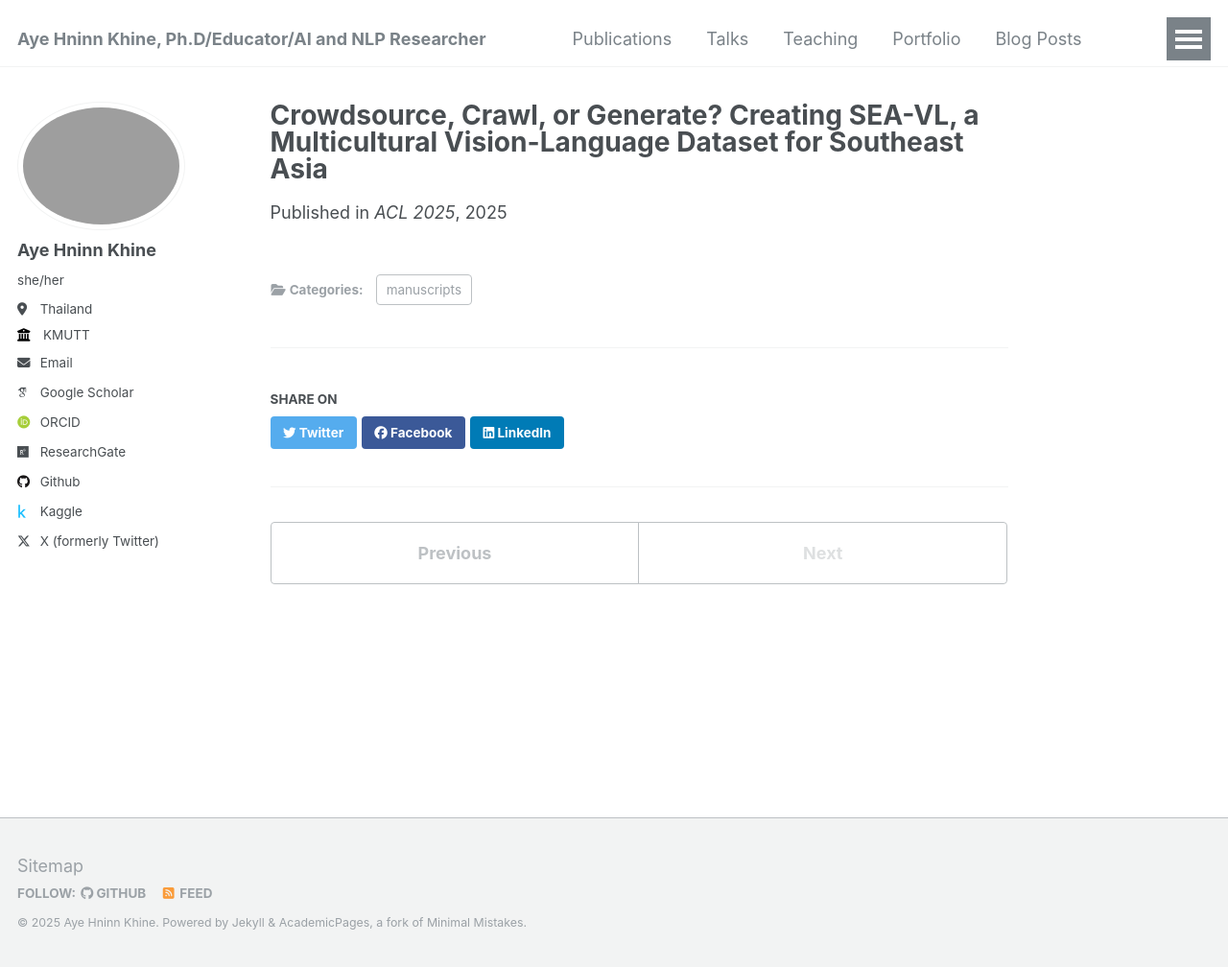
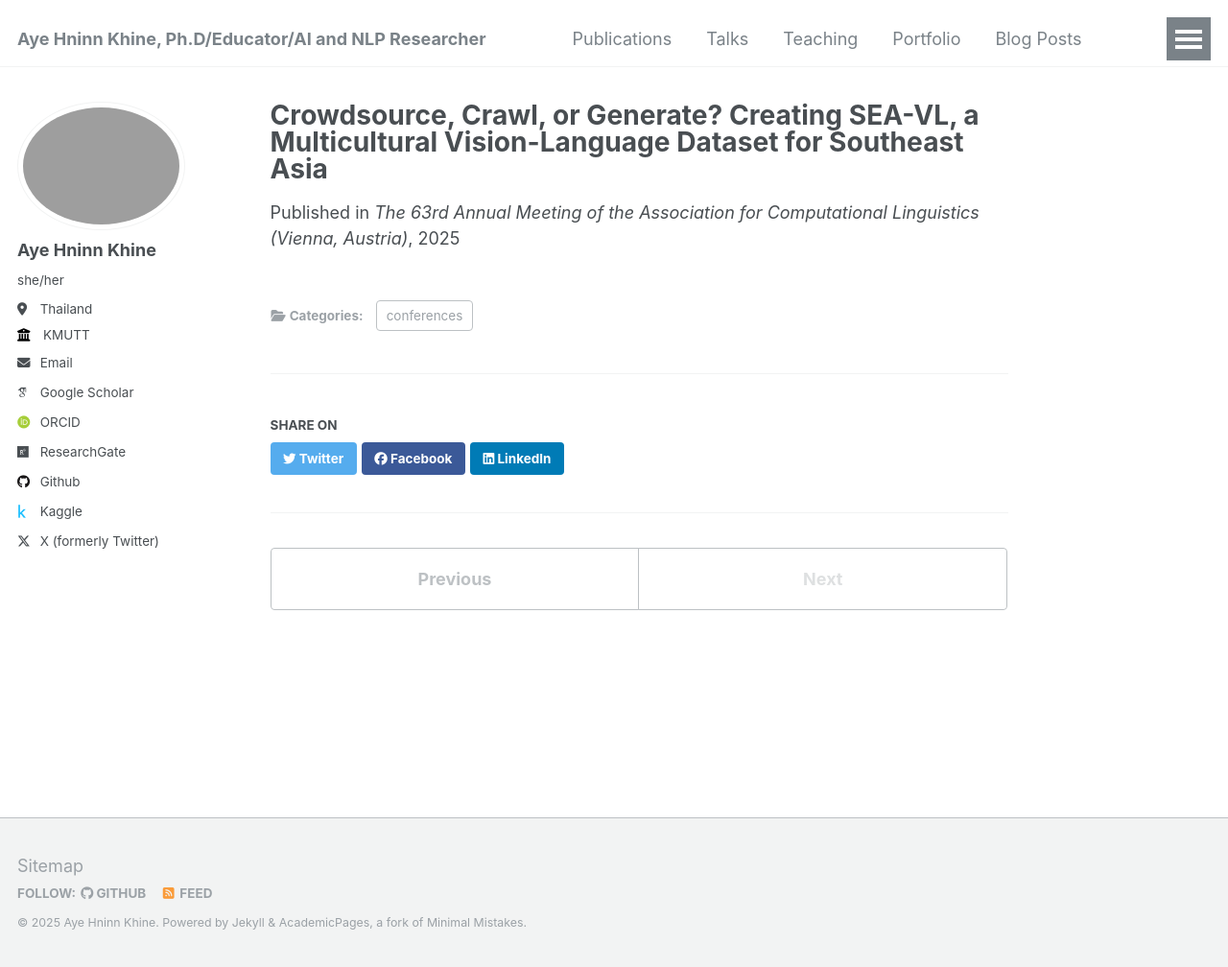
Before and after one commit to ayehninnkhine/ayehninnkhine.github.io, a Jekyll site: the page built from _publications/SEA_CROWD.md, in a window 1280 px wide and 1008 px high. Shown: the whole window at 96% size. Built offline with Jekyll 4.4.1, drawn with Linux system fonts in a browser that asks for light colours; some web fonts are replaced.

Commit message:
Update SEA_CROWD.md

```diff
--- a/_publications/SEA_CROWD.md
+++ b/_publications/SEA_CROWD.md
@@ -1,9 +1,9 @@
 ---
 title: "Crowdsource, Crawl, or Generate? Creating SEA-VL, a Multicultural Vision-Language Dataset for Southeast Asia"
 collection: publications
-category: manuscripts
+category: conferences
 permalink: /publication/SEA_CROWD
 date: 2025-05-18
-venue: 'ACL 2025'
+venue: 'The 63rd Annual Meeting of the Association for Computational Linguistics (Vienna, Austria)'
 paperurl: 'https://arxiv.org/abs/2503.07920'
 ---
```
